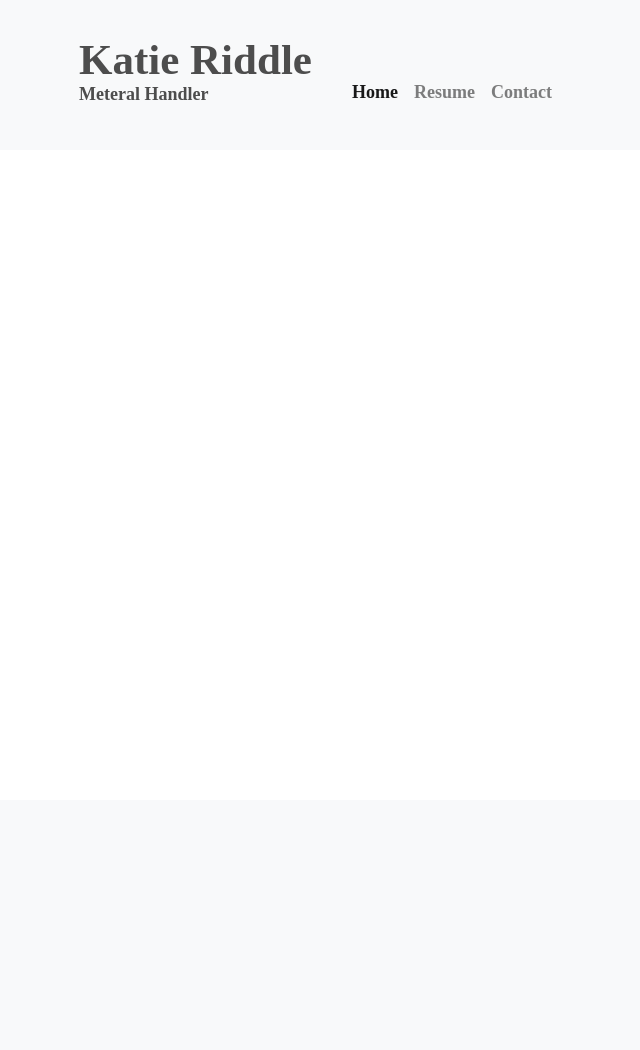
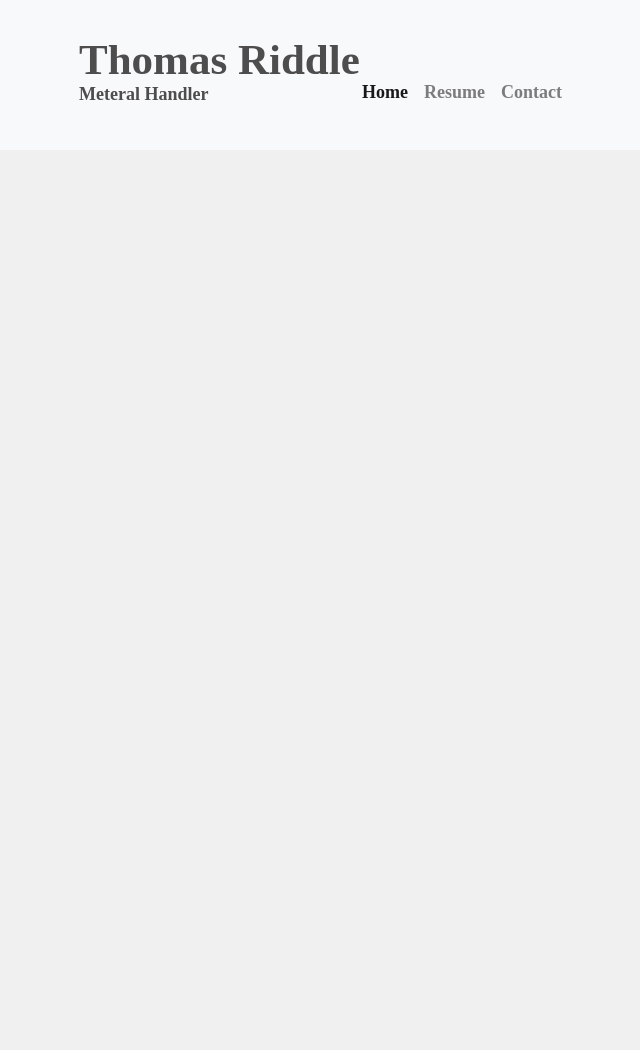
Before and after one commit to xRopers/Resume, a Python web app: template templates/home.html in a window 1280 px wide. Shown: the whole page, without its empty margins (148-788 px from the left). Before the commit the page ends 100 px from the top, so only its background shows below. Run offline with Jinja, Linux system fonts and the light colour scheme; the template is opened without the code that fills it, so the values that code supplies are empty; some libraries are stand-ins or nearby versions.

Commit message:
styled home and changed name
styled home and changed name

```diff
--- a/static/main.css
+++ b/static/main.css
@@ -46,7 +46,7 @@
 .txtNew {
   pointer-events: none;
   left: 77px;
-  width: 265px;
+  width: 281px;
   position: absolute;
   top: 35px;
   word-wrap: break-word;
@@ -103,7 +103,7 @@ a:hover {
 #navbarNav {
   position: relative;
   margin: 81px 0px 44px calc((100% - 980px) * 0.5);
-  left: 342px;
+  left: 352px;
   -ms-grid-row: 1;
   -ms-grid-row-span: 1;
   -ms-grid-column: 1;
@@ -149,4 +149,12 @@ a:hover {
     padding: .5rem 1rem;
   }
 }
+
+#content {
+  position: absolute;
+  top: 150px;
+  background-color: #f0f0f0;
+  height: 900px;
+  width: 100%;
+}
 /*# sourceMappingURL=main.css.map */
--- a/static/main.scss
+++ b/static/main.scss
@@ -1,3 +1,4 @@
+// ========top navbar=============
 .hc1 {
     position: absolute;
     left: 0px;
@@ -41,7 +42,7 @@
 .txtNew{
     pointer-events: none;
     left: 77px;
-    width: 265px;
+    width: 281px;
     position: absolute;
     top: 35px;
     word-wrap: break-word;
@@ -87,7 +88,7 @@ a{
 #navbarNav{
     position: relative;
     margin: 81px 0px 44px calc((100% - 980px) * 0.5);
-    left: 342px;
+    left: 352px;
     grid-area: 1 / 1 / 2 / 2;
     justify-self: start;
     align-self: start;
@@ -120,3 +121,14 @@ a{
         }
     }
 }
+// ================body content==========================
+#content{
+    position: absolute;
+    top: 150px;
+    background-color: rgb(240, 240, 240);
+    height: 900px;
+    width: 100%;
+    .container{
+
+    }
+}
--- a/templates/base.html
+++ b/templates/base.html
@@ -26,16 +26,12 @@
                           <div class="txtNew" id="WRchTxt9">
                               <p class="font_0">
                                   <span>
-                                      <a href="/">
-                                          Katie Riddle
-                                      </a>
+                                      <a href="/">Thomas Riddle</a>
                                   </span>
                               </p>
                               <p class="font_0 lower">
                                   <span>
-                                      <a href="/resume">
-                                          Meteral Handler
-                                      </a>
+                                      <a href="/resume">Meteral Handler</a>
                                   </span>
                               </p>
                           </div>
@@ -54,16 +50,17 @@
           </div>
       </header>
       <!-- ========================================================================== -->
-        <div id="content">
-            {% block content %}
-
-            {% endblock %}
-        </div>
-        <div id="footer">
+      <div class="" id="content">
+            <div class="container">
+                {% block content %}
+                {% endblock %}
+            </div>
+      </div>
+      <div id="footer">
           {% block footer %}
           &copy; Copyright 2019
           {% endblock %}
-        </div>
+      </div>
 
     <!-- Optional JavaScript -->
     <!-- jQuery first, then Popper.js, then Bootstrap JS -->
--- a/templates/home.html
+++ b/templates/home.html
@@ -6,7 +6,7 @@
   {{ super() }}
 
 {% endblock %}
-
+<!-- ================================================ -->
 {% block nav %}
 <li class="nav-item active">
     <a class="nav-link font_0 lower" href="/">Home <span class="sr-only">(current)</span></a>
@@ -18,7 +18,9 @@
     <a class="nav-link font_0 lower" href="/contact">Contact</a>
   </li>
 {% endblock %}
+<!-- ===================================================== -->
+{% block content %}
+  <div class="row bodyContent">
 
-{% block content %}
-
+  </div>
 {% endblock %}
```
Also changed, not shown: 1 other file.
